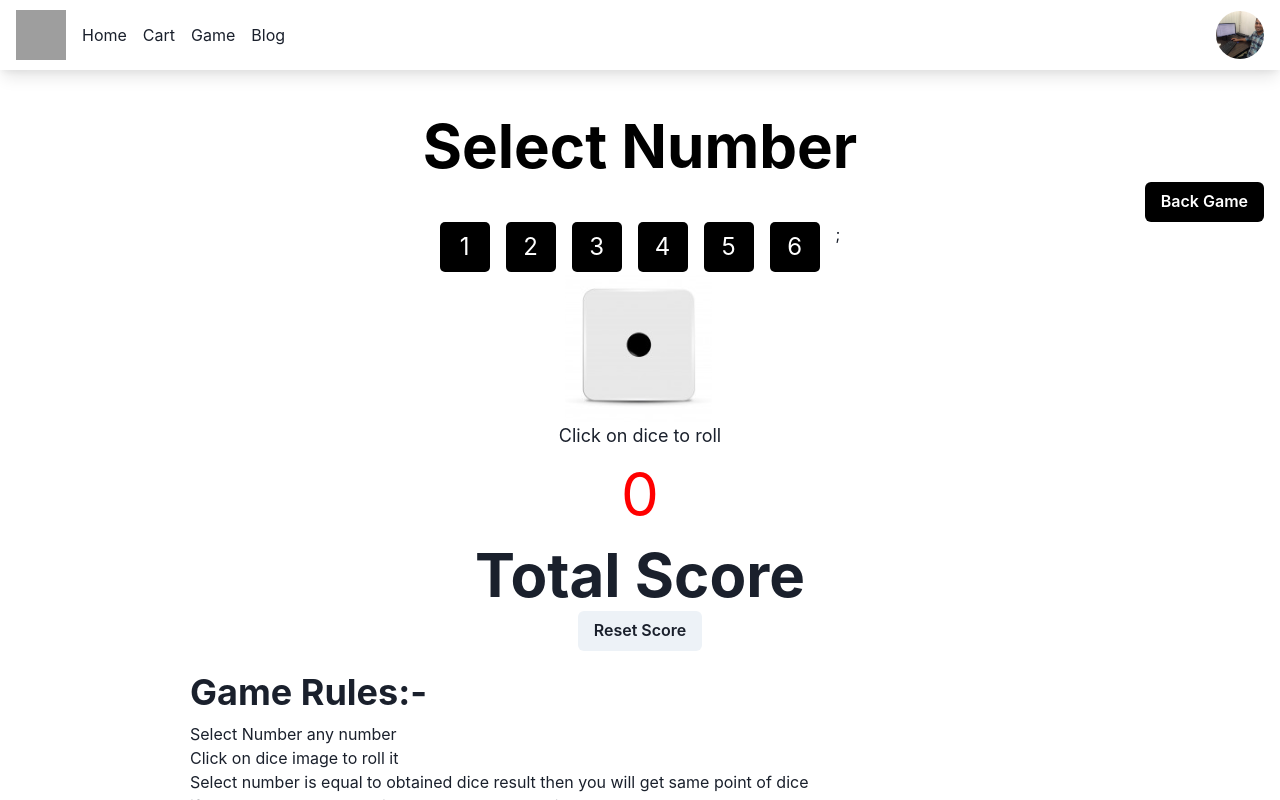
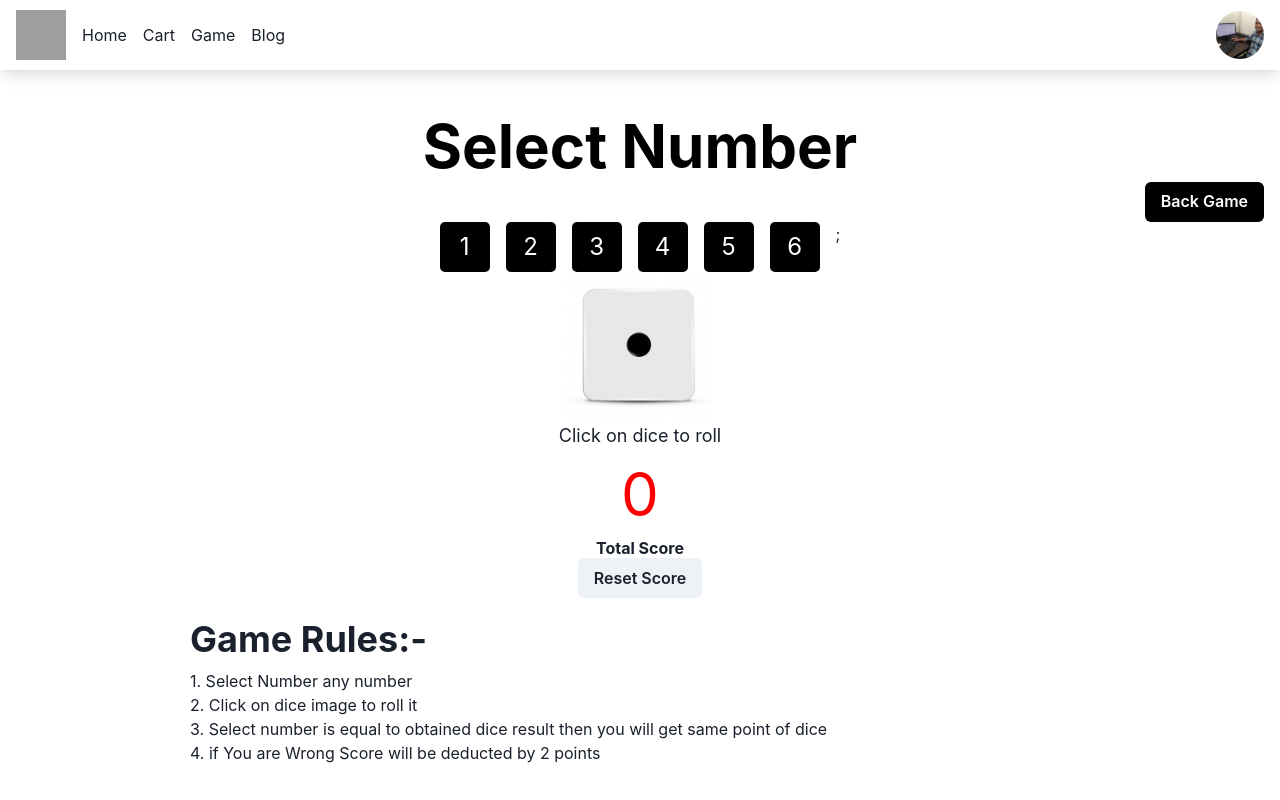
Before and after one commit to SunderSamota/react-website, a React (Create React App) app: page /react-website/dicehome in a window 1280 px wide. Both pictures are taken after a click on the button "Start Game". Shown: the top 800 px of the page. Built offline with nearby package versions, Linux system fonts and the light colour scheme; grey boxes are pictures that could not be loaded.

Commit message:
change the dice

```diff
--- a/src/components/DiceHome.js
+++ b/src/components/DiceHome.js
@@ -106,21 +106,21 @@ const DiceHome = () => {
               <Text fontSize="6xl" color={score > 0 ? "green" : "red"}>
                 {score}
               </Text>
-              <Heading as="h2" fontSize="6xl">
+              <Heading as="h2" fontSize={{base:'4xl', sm:'4xl', md:'6xl', ld:'6xl'}}>
                 Total Score
               </Heading>
               <Button onClick={() => setScore(0)}>Reset Score</Button>
             </Stack>
-            <Stack maxW="900px" mx="auto" py={5}>
+            <Stack maxW={{base:'container.xl', sm:'container.xl', md:'900px', lg:'900px'}} mx="auto" py={5}>
               <Heading>Game Rules:-</Heading>
               <List>
-                <ListItem>Select Number any number</ListItem>
-                <ListItem>Click on dice image to roll it</ListItem>
-                <ListItem>
+                <ListItem>1. Select Number any number</ListItem>
+                <ListItem>2. Click on dice image to roll it</ListItem>
+                <ListItem>3.
                   Select number is equal to obtained dice result then you will
                   get same point of dice
                 </ListItem>
-                <ListItem>
+                <ListItem>4.
                   if You are Wrong Score will be deducted by 2 points
                 </ListItem>
               </List>
```
